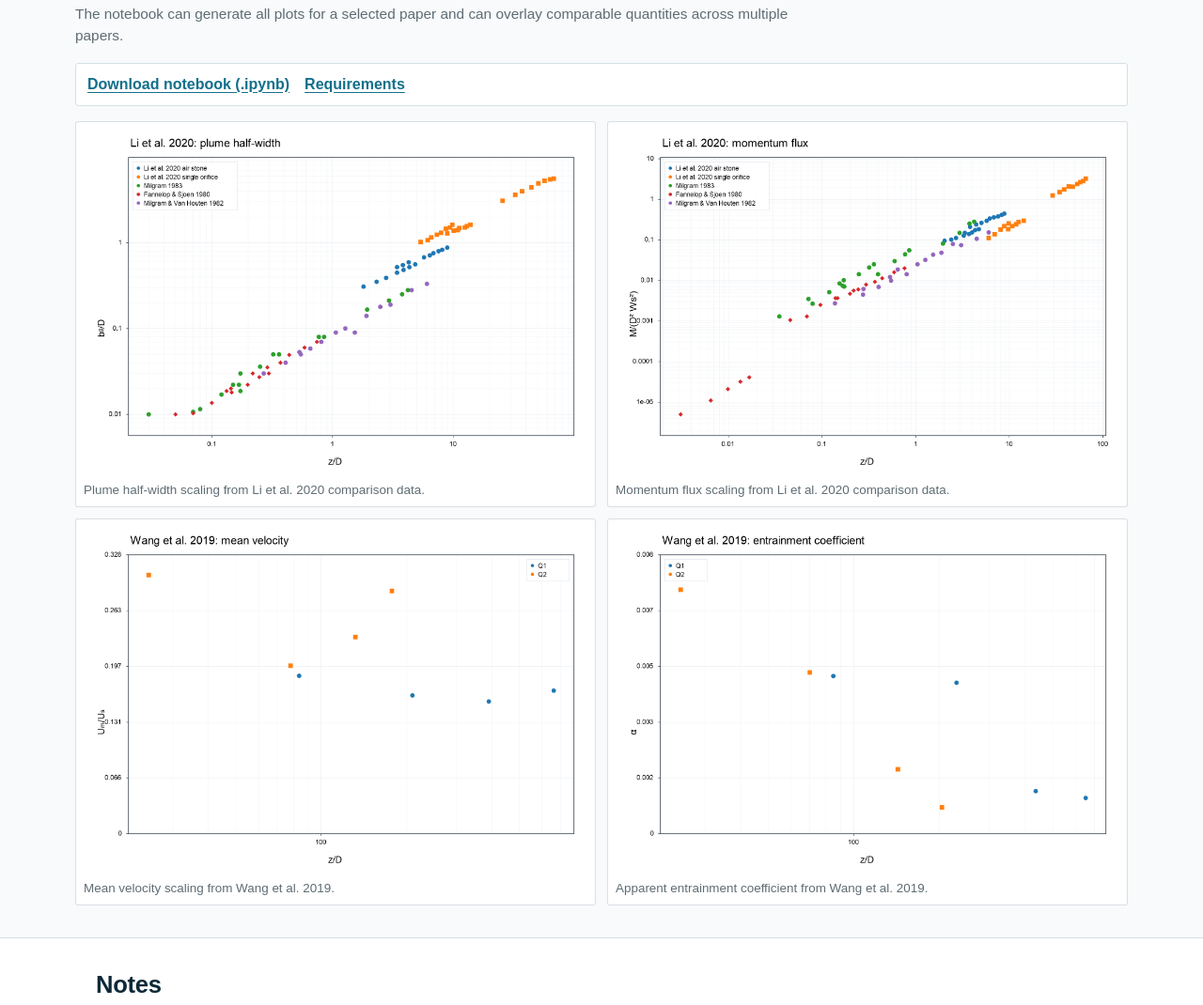
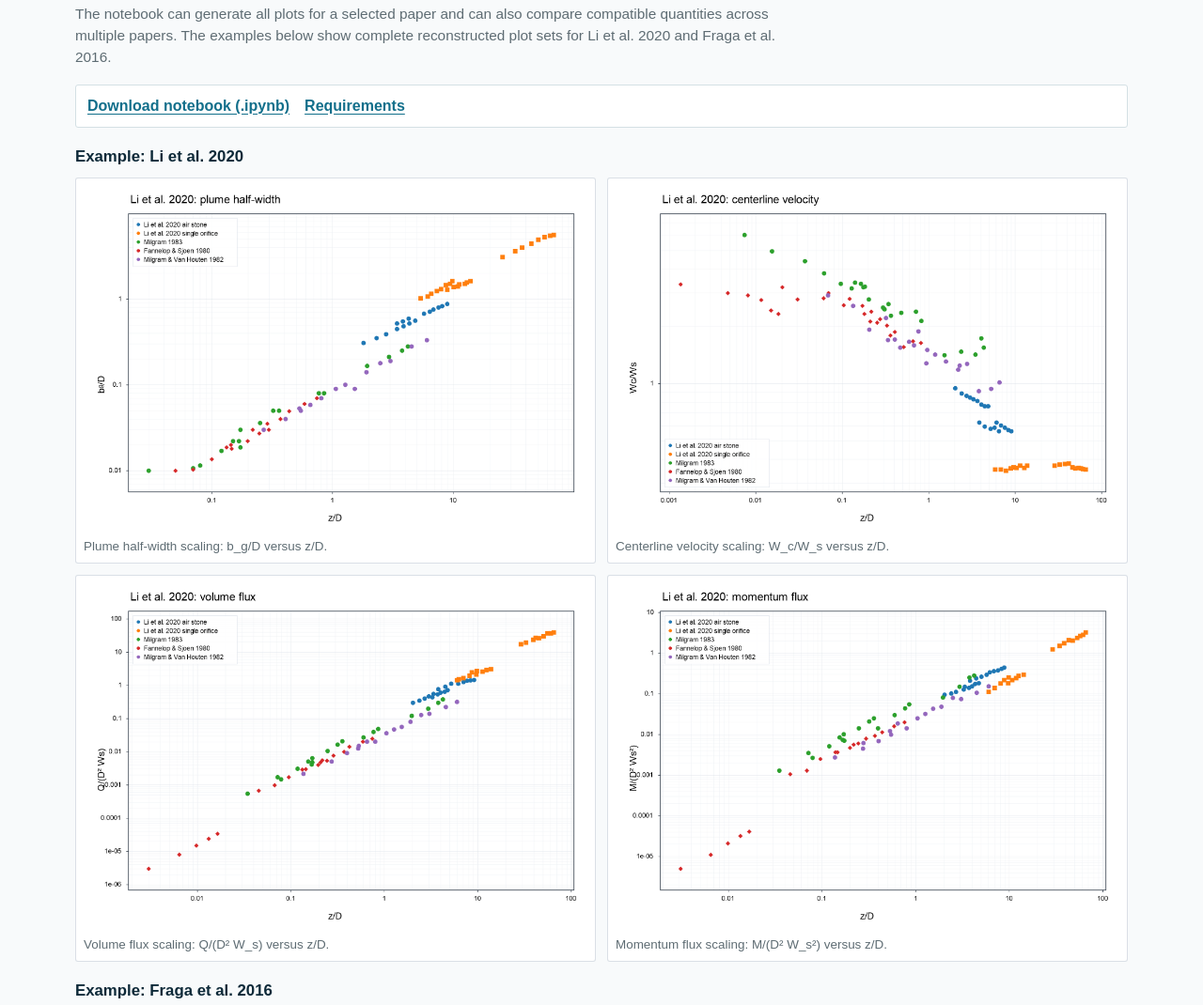
Before and after one commit to sbsLabib/bubble-plume-database, a plain HTML site: page index.html in a window 1280 px wide. Shown: the part 1634-2704 px from the top of the page at 94% size. Drawn offline with Linux system fonts and the light colour scheme.

Commit message:
plots_updates

```diff
--- a/index.html
+++ b/index.html
@@ -255,8 +255,9 @@
       <div class="section-heading">
         <h2>Reproducible plots</h2>
         <p class="section-intro">
-          The notebook can generate all plots for a selected paper and can overlay comparable quantities
-          across multiple papers.
+          The notebook can generate all plots for a selected paper and can also compare compatible
+          quantities across multiple papers. The examples below show complete reconstructed plot sets
+          for Li et al. 2020 and Fraga et al. 2016.
         </p>
       </div>
 
@@ -265,46 +266,94 @@
         <a class="download-link" href="requirements.txt" download="requirements.txt">Requirements</a>
       </div>
 
+      <div class="plot-set">
+        <h3>Example: Li et al. 2020</h3>
         <div class="figure-grid">
           <figure class="figure-card">
             <img
               src="figures/reproducible_plots/li_2020_bgD_vs_zhat.png"
-            alt="Plot of nondimensional plume half-width b_g over D versus z over D."
+              alt="Li et al. 2020 plume half-width scaling plot showing b_g over D versus z over D."
             />
             <figcaption>
-            Plume half-width scaling from Li et al. 2020 comparison data.
+              Plume half-width scaling: b_g/D versus z/D.
+            </figcaption>
+          </figure>
+
+          <figure class="figure-card">
+            <img
+              src="figures/reproducible_plots/li_2020_WcWs_vs_zhat.png"
+              alt="Li et al. 2020 centerline velocity scaling plot showing W_c over W_s versus z over D."
+            />
+            <figcaption>
+              Centerline velocity scaling: W_c/W_s versus z/D.
+            </figcaption>
+          </figure>
+
+          <figure class="figure-card">
+            <img
+              src="figures/reproducible_plots/li_2020_Qhat_vs_zhat.png"
+              alt="Li et al. 2020 volume flux scaling plot showing Q over D squared W_s versus z over D."
+            />
+            <figcaption>
+              Volume flux scaling: Q/(D² W_s) versus z/D.
             </figcaption>
           </figure>
 
           <figure class="figure-card">
             <img
               src="figures/reproducible_plots/li_2020_Mhat_vs_zhat.png"
-            alt="Plot of nondimensional momentum flux versus z over D."
+              alt="Li et al. 2020 momentum flux scaling plot showing M over D squared W_s squared versus z over D."
             />
             <figcaption>
-            Momentum flux scaling from Li et al. 2020 comparison data.
+              Momentum flux scaling: M/(D² W_s²) versus z/D.
+            </figcaption>
+          </figure>
+        </div>
+      </div>
+
+      <div class="plot-set">
+        <h3>Example: Fraga et al. 2016</h3>
+        <div class="figure-grid">
+          <figure class="figure-card">
+            <img
+              src="figures/reproducible_plots/fraga_2016_plume_radius_bwD_vs_zD.png"
+              alt="Fraga et al. 2016 plume radius scaling plot showing b_w over D versus z over D."
+            />
+            <figcaption>
+              Plume radius scaling: b_w/D versus z/D.
             </figcaption>
           </figure>
 
           <figure class="figure-card">
             <img
-            src="figures/reproducible_plots/wang_2019_UmUs_vs_zhat.png"
-            alt="Plot of Wang et al. 2019 normalized mean velocity versus z over D."
+              src="figures/reproducible_plots/fraga_2016_E_vs_Wc.png"
+              alt="Fraga et al. 2016 entrainment velocity plot showing E versus W_c."
             />
             <figcaption>
-            Mean velocity scaling from Wang et al. 2019.
+              Entrainment velocity: E versus W_c.
             </figcaption>
           </figure>
 
           <figure class="figure-card">
             <img
-            src="figures/reproducible_plots/wang_2019_alpha_vs_zhat.png"
-            alt="Plot of Wang et al. 2019 apparent entrainment coefficient versus z over D."
+              src="figures/reproducible_plots/fraga_2016_Q_over_wslipD2_vs_zD.png"
+              alt="Fraga et al. 2016 mass or volume flux scaling plot showing Q over w slip D squared versus z over D."
             />
             <figcaption>
-            Apparent entrainment coefficient from Wang et al. 2019.
+              Mass/volume flux scaling: Q/(w_slip D²) versus z/D.
             </figcaption>
           </figure>
+
+          <figure class="figure-card">
+            <img
+              src="figures/reproducible_plots/fraga_2016_WcWslip_vs_zD.png"
+              alt="Fraga et al. 2016 centerline velocity scaling plot showing W_c over w_slip versus z over D."
+            />
+            <figcaption>
+              Centerline velocity scaling: W_c/w_slip versus z/D.
+            </figcaption>
+          </figure>
+        </div>
       </div>
     </section>
 
--- a/style.css
+++ b/style.css
@@ -346,6 +346,15 @@ h3 {
   display: grid;
   grid-template-columns: repeat(2, minmax(0, 1fr));
   gap: 12px;
+}
+
+.plot-set {
+  margin-top: 18px;
+}
+
+.plot-set h3 {
+  margin-bottom: 10px;
+  font-size: 1.05rem;
 }
 
 .figure-card {
```
Also changed, not shown: 1 other file. Lines whose indentation alone changed are shown as unchanged.
